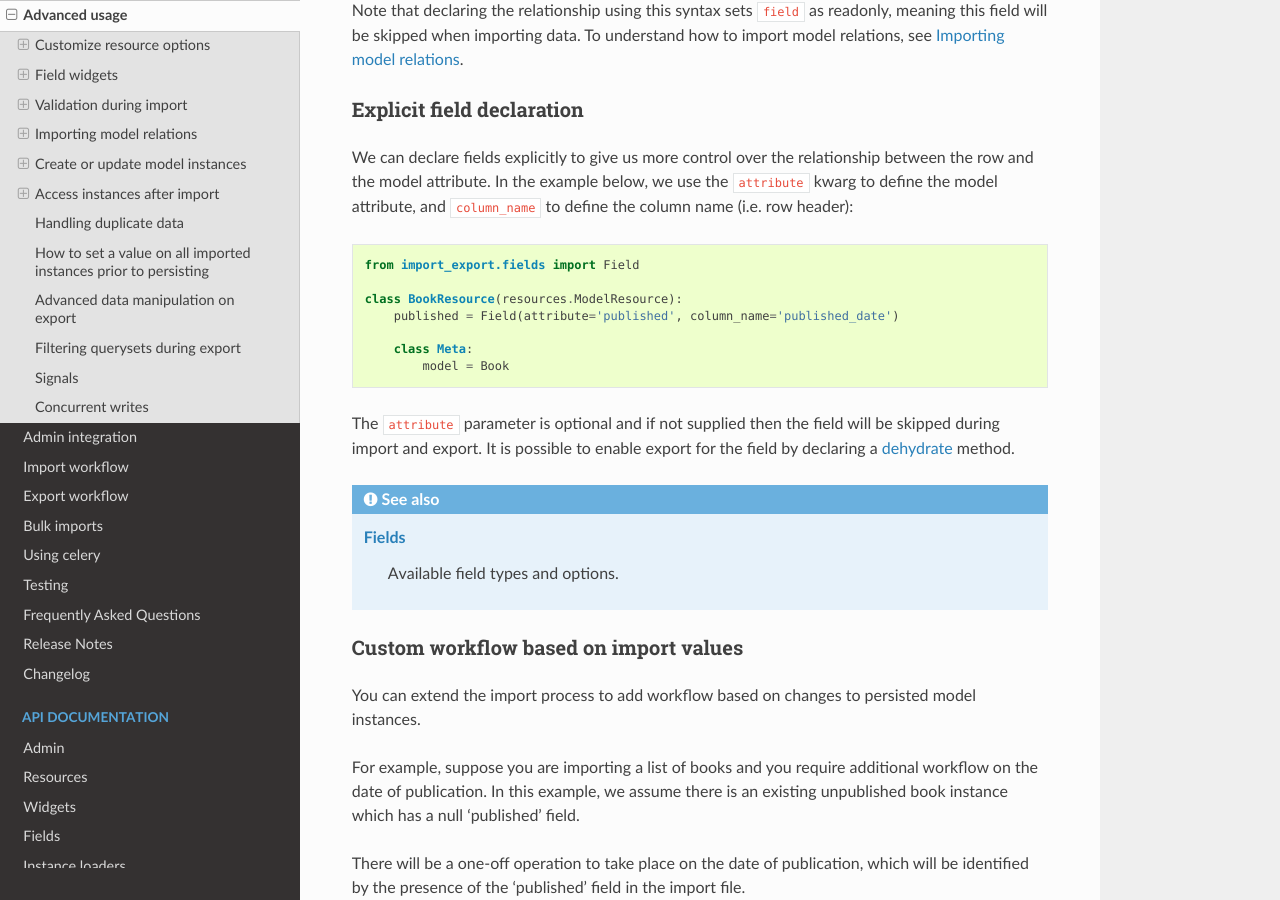
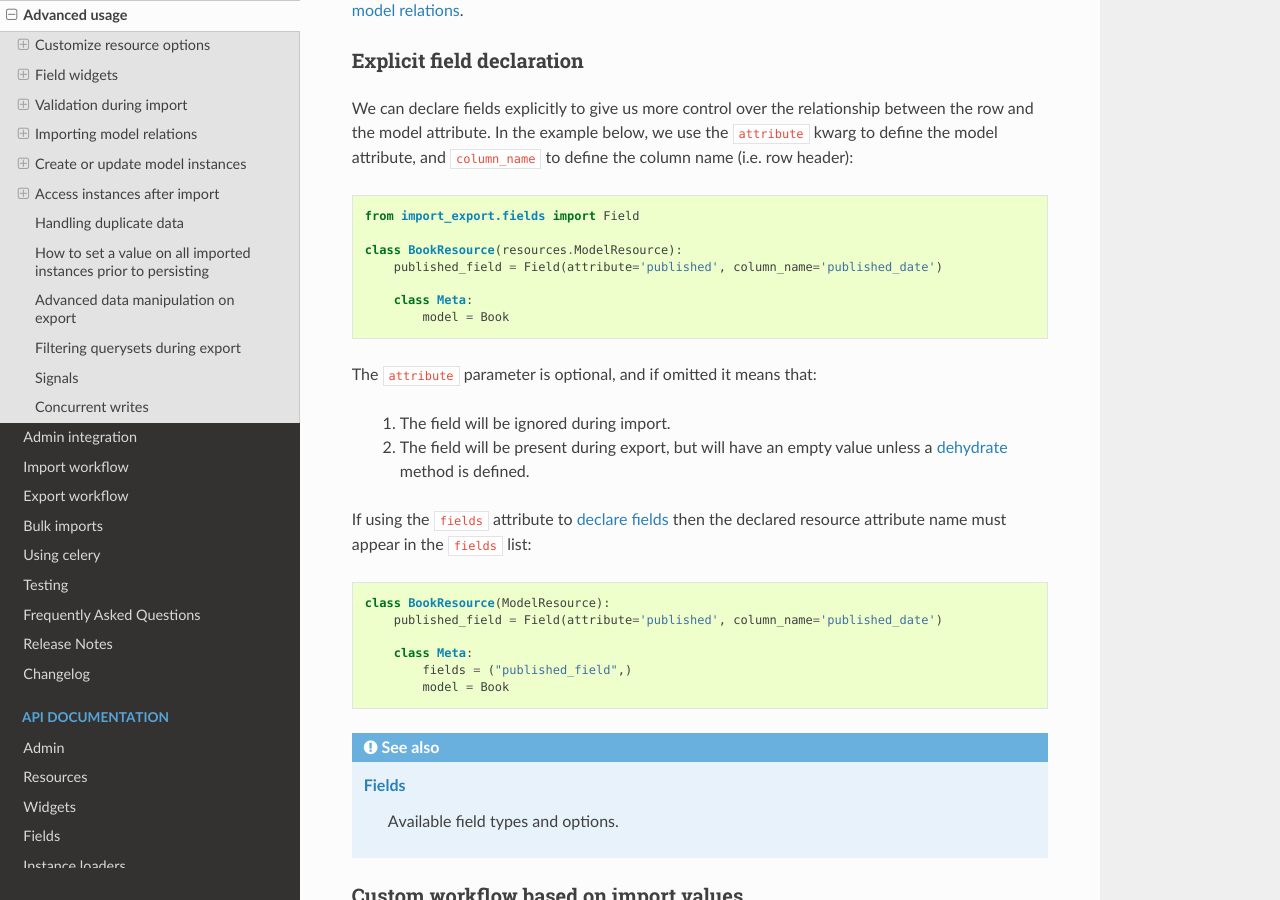
Before and after one commit to django-import-export/django-import-export, a Sphinx documentation site: the page built from docs/advanced_usage.rst, in a window 1280 px wide and 900 px high, scrolled down 2104 px. Built offline with Sphinx 7.4.7 and the Read the Docs theme 3.1.0, drawn with Linux system fonts in a browser that asks for light colours; pages that are not in the unit, such as notebooks, are missing from menus; the version number could not be read and is left out; some of the changed text lies outside the part shown.

Commit message:
Add test for declared field issue (#1955)
* added test for 1953

* added test for 1953

* documentation updates & test

* added test

* added injection of test classes

* moved test to another branch

* updated docs

* added test

* removed test code

* removed redundant newline

```diff
--- a/docs/advanced_usage.rst
+++ b/docs/advanced_usage.rst
@@ -18,10 +18,12 @@ In a simple case, the name of the row headers will map exactly onto the names of
 process will handle this mapping.  In more complex cases, model attributes and row headers may differ, and we will need
 to declare explicitly declare this mapping. See :ref:`field_declaration` for more information.
 
-Declare import fields
----------------------
+.. _declare_fields:
 
-You can optionally use the ``fields`` declaration to affect which fields are handled during import.
+Declare fields
+--------------
+
+You can optionally use the ``fields`` declaration to affect which fields are handled during import / export.
 
 To affect which model fields will be included in a resource, use the ``fields`` option to whitelist fields::
 
@@ -42,19 +44,10 @@ Or the ``exclude`` option to blacklist fields::
 If both ``fields`` and ``exclude`` are declared, the ``fields`` declaration takes precedence, and ``exclude`` is
 ignored.
 
-In cases where a :ref:`custom column name<field_declaration>` is used, declare the name of the model attribute in the
-``fields`` list., not the column alias.
-
 .. _field_ordering:
 
 Field ordering
 --------------
-
-The precedence for the order of fields for import / export is defined as follows:
-
-  * ``import_order`` or ``export_order`` (if defined)
-  * ``fields`` (if defined)
-  * The order derived from the underlying model instance.
 
 When importing or exporting, the ordering defined by ``fields`` is used, however an explicit order for importing or
 exporting fields can be set using the either the ``import_order`` or ``export_order`` options::
@@ -66,6 +59,12 @@ exporting fields can be set using the either the ``import_order`` or ``export_or
             fields = ('id', 'name', 'author', 'price',)
             import_order = ('id', 'price',)
             export_order = ('id', 'price', 'author', 'name')
+
+The precedence for the order of fields for import / export is defined as follows:
+
+  * ``import_order`` or ``export_order`` (if defined)
+  * ``fields`` (if defined)
+  * The order derived from the underlying model instance.
 
 Where ``import_order`` or ``export_order`` contains a subset of ``fields`` then the ``import_order`` and
 ``export_order`` fields will be processed first.
@@ -104,14 +103,27 @@ column name (i.e. row header)::
     from import_export.fields import Field
 
     class BookResource(resources.ModelResource):
-        published = Field(attribute='published', column_name='published_date')
+        published_field = Field(attribute='published', column_name='published_date')
 
         class Meta:
             model = Book
 
-The ``attribute`` parameter is optional and if not supplied then the field will be skipped during import and export.
-It is possible to enable export for the field by declaring a :ref:`dehydrate<advanced_data_manipulation_on_export>`
-method.
+The ``attribute`` parameter is optional, and if omitted it means that:
+
+  1. The field will be ignored during import.
+
+  2. The field will be present during export, but will have an empty value unless a
+     :ref:`dehydrate<advanced_data_manipulation_on_export>` method is defined.
+
+If using the ``fields`` attribute to :ref:`declare fields<field_declaration>` then the declared resource attribute
+name must appear in the ``fields`` list::
+
+    class BookResource(ModelResource):
+        published_field = Field(attribute='published', column_name='published_date')
+
+        class Meta:
+            fields = ("published_field",)
+            model = Book
 
 .. seealso::
 
```
Also changed, not shown: 1 other file.
